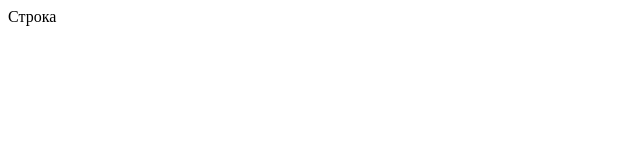
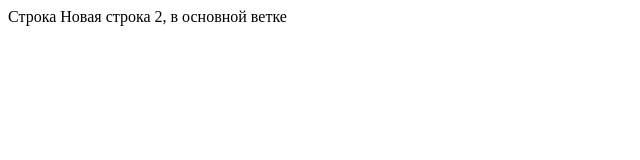
Before and after one commit to YuliaDr/my-git-repo, a plain HTML site: page index.html in a window 1280 px wide. Shown: the whole page, without its empty margins (0-640 px from the left). Drawn offline with Linux system fonts and the light colour scheme.

Commit message:
Update index.html in main branch

```diff
--- a/index.html
+++ b/index.html
@@ -6,5 +6,6 @@
   </head>
   <body>
     Строка
+    Новая строка 2, в основной ветке
   </body>
 </html>
```
